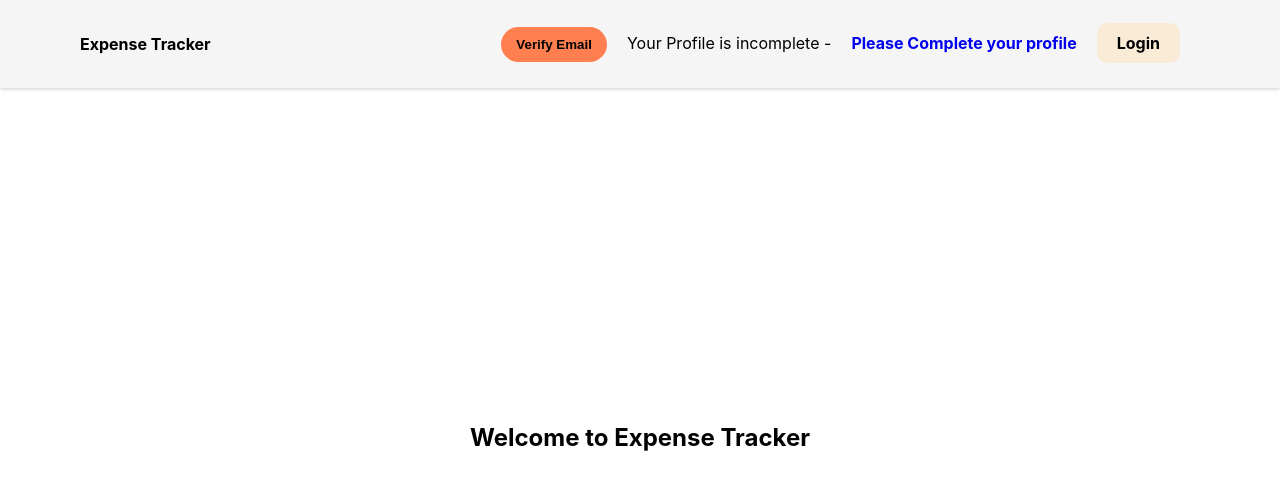
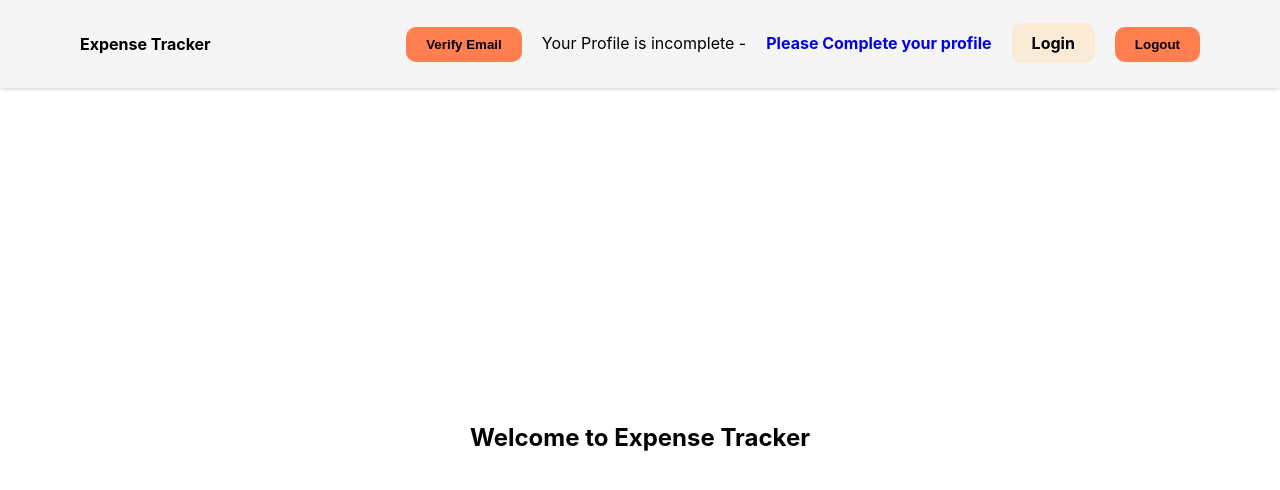
Before and after one commit to Karanjsk2k01/Expense_Tracker_React_App, a React (Create React App) app: page / in a window 1280 px wide. Shown: the top 490 px of the page. Built offline with nearby package versions, Linux system fonts and the light colour scheme.

Commit message:
Logout functionality

```diff
--- a/src/components/Navbar/Navbar.jsx
+++ b/src/components/Navbar/Navbar.jsx
@@ -46,6 +46,15 @@ const Navbar = () => {
   }
 
 
+  const logoutHandler = (e) => {
+    e.preventDefault()
+
+    localStorage.removeItem('token')
+
+    history('/Auth')
+  }
+
+
 
   return (
     <div className={classes.navbar}>
@@ -57,6 +66,7 @@ const Navbar = () => {
         <span style={{ padding: '0 20px' }}>Your Profile is incomplete -</span>
         <Link to="/Profile" className={classes.link}>Please Complete your profile</Link>
         <Link to="/Auth" className={classes.auth}>Login</Link>
+        <button type='button' className={classes.button} onClick={logoutHandler}>Logout</button>
       </div>
     </div>
 
--- a/src/components/Navbar/Navbar.module.css
+++ b/src/components/Navbar/Navbar.module.css
@@ -36,8 +36,8 @@
 }
 
 .button {
-  padding: 10px 15px;
-  border-radius: 20px;
+  padding: 10px 20px;
+  border-radius: 10px;
   background-color: coral;
   color: black;
   font-weight: bold;
```
